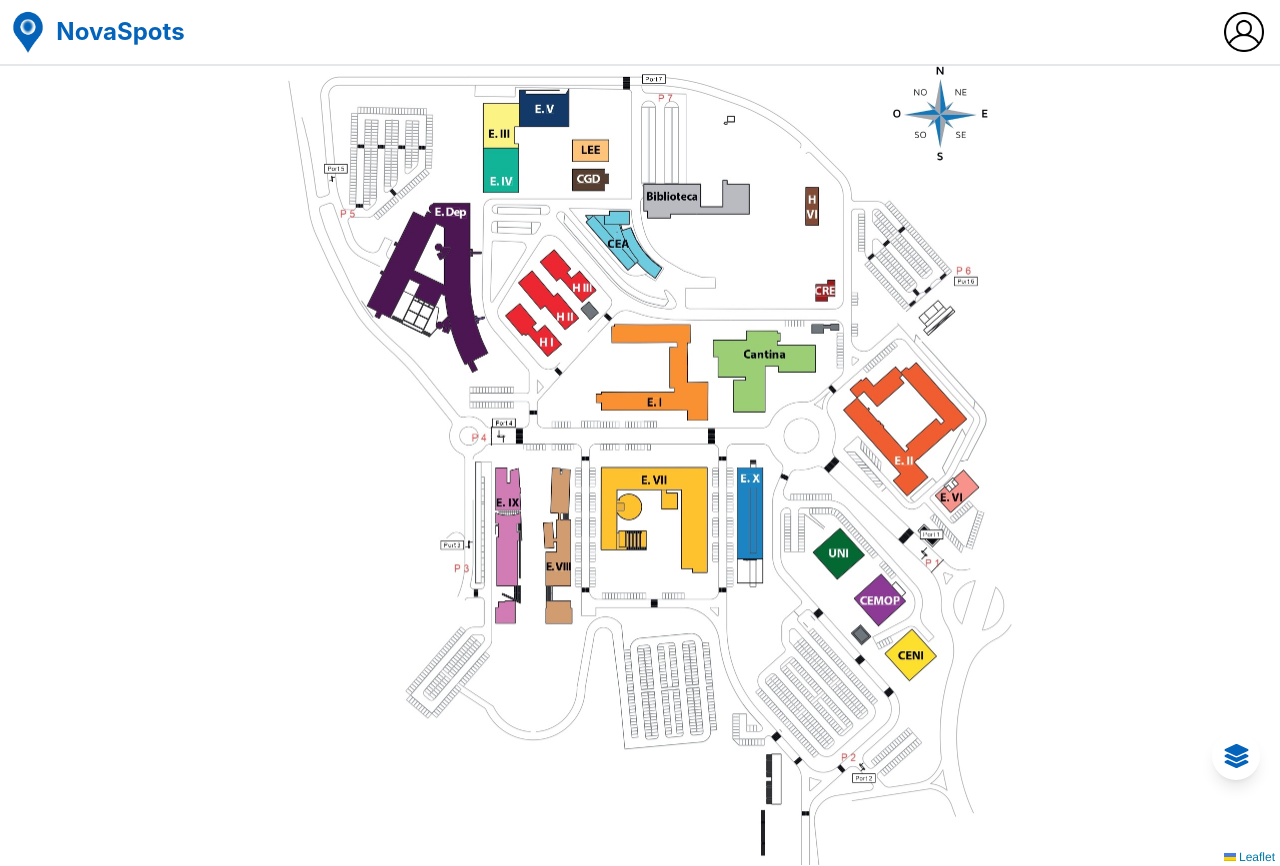
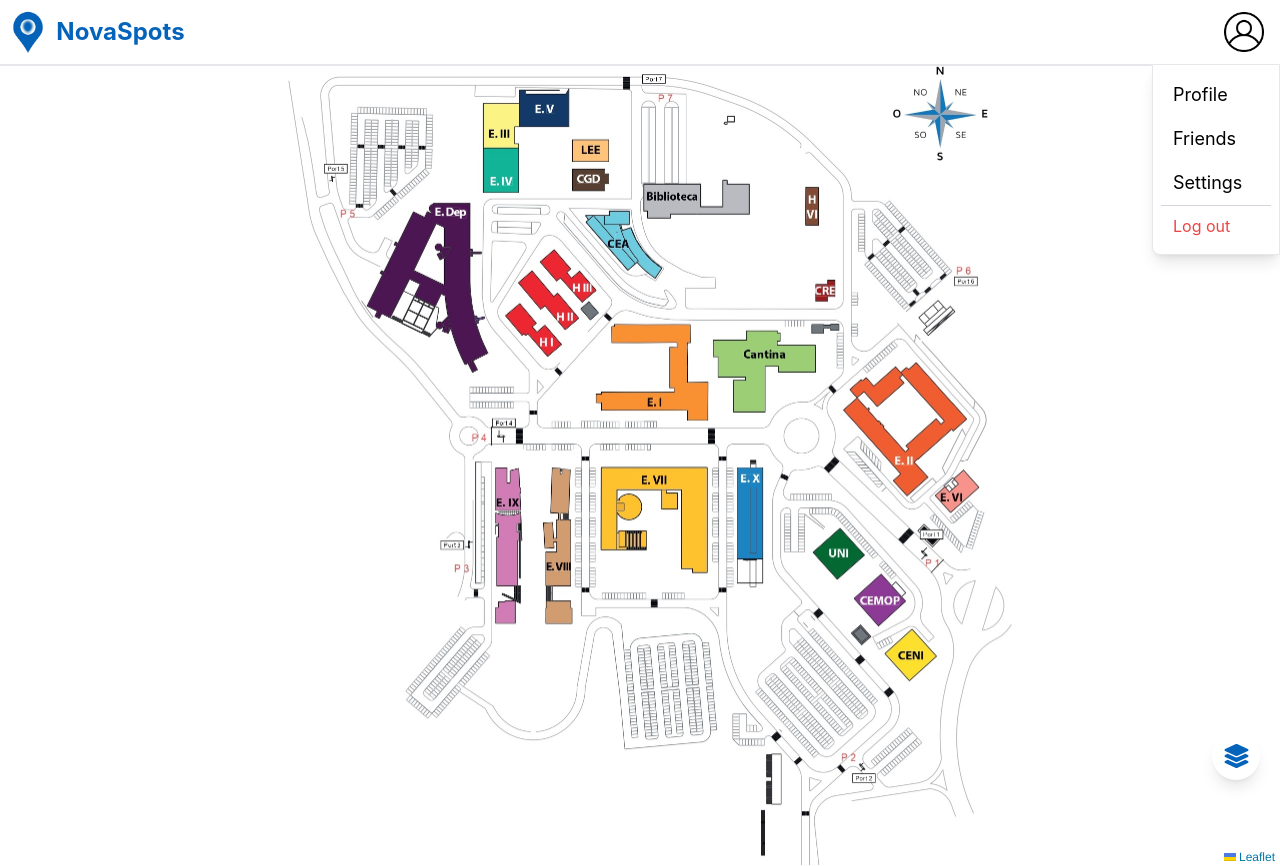
Before and after one commit to rjCebola/NovaSpots, a React (Create React App) app: page / in a window 1280 px wide. Built offline with nearby package versions, Linux system fonts and the light colour scheme.

Commit message:
settingspopup component

```diff
--- a/src/App.js
+++ b/src/App.js
@@ -1,6 +1,8 @@
 import MapComponent from './components/MapComponent';
 import Header from './components/Header';
 import LayersPopUp from './components/FoodTransportFriendsPopUp';
+import Popup from './components/FoodTransportFriendsPopUp';
+import SettingsPopup from './components/SettingsPopUp';
 import LayersButton from './components/LayersButton';
 import MapInformation from './components/MapInformation';
 import React, { useState } from "react";
@@ -26,6 +28,9 @@ function App() {
           <LayersPopUp setState={setState} />
         </div>}
 
+      <div>
+        <SettingsPopup />
+      </div>
     </>
   );
 }
--- /dev/null
+++ b/src/components/SettingsPopUp.jsx
@@ -0,0 +1,13 @@
+function SettingsPopUp() {
+    return (
+      <div className="absolute top-16 right-0 w-32 bg-white border border-gray-200 rounded-bl-lg shadow-lg p-2 z-[999]">
+        <button className="block w-full text-lg text-left px-3 py-2">Profile</button>
+        <button className="block w-full text-lg text-left px-3 py-2">Friends</button>
+        <button className="block w-full text-lg text-left px-3 py-2">Settings</button>
+        <hr className="border-gray-300" />
+        <button className="block w-full text-left px-3 py-2 text-red-500">Log out</button>
+      </div>
+    );
+  }
+
+  export default SettingsPopUp;
```
